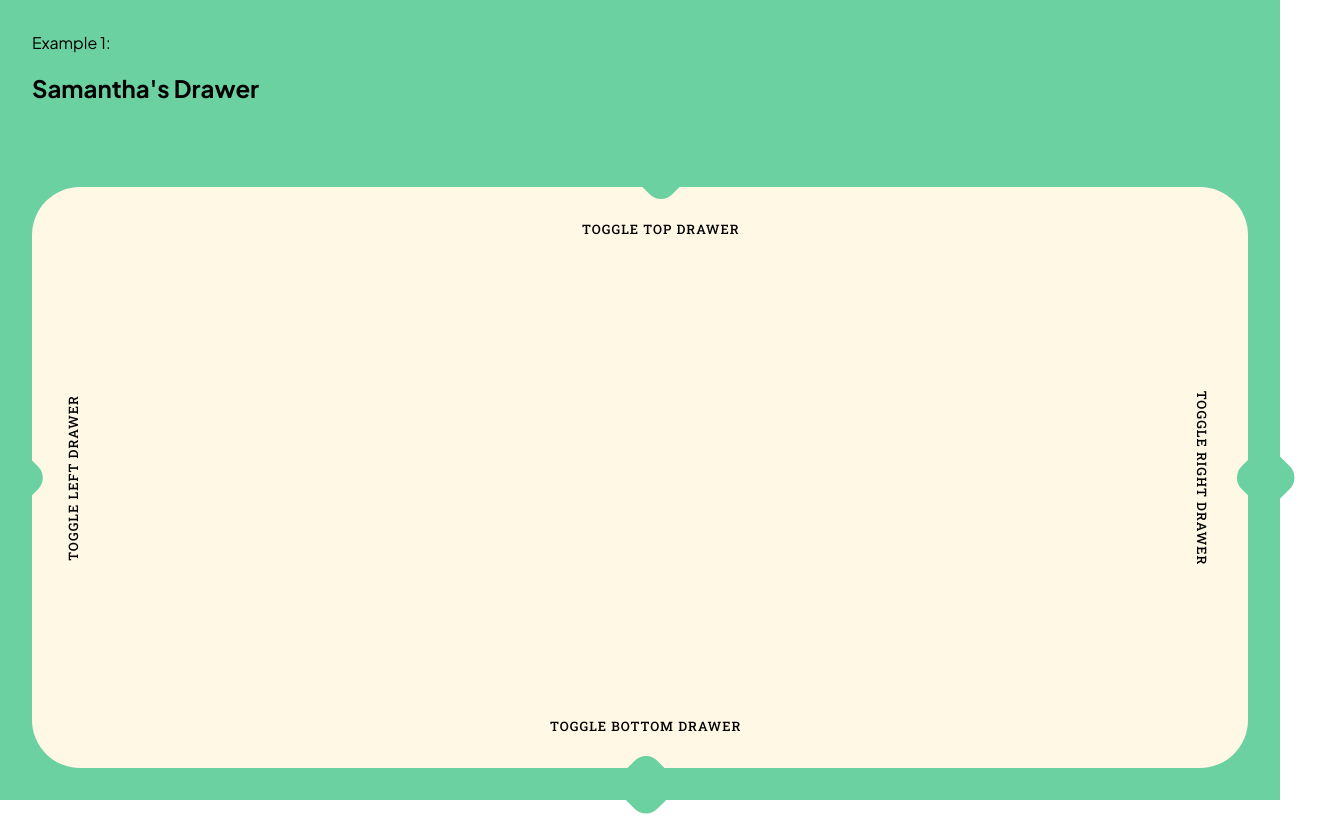
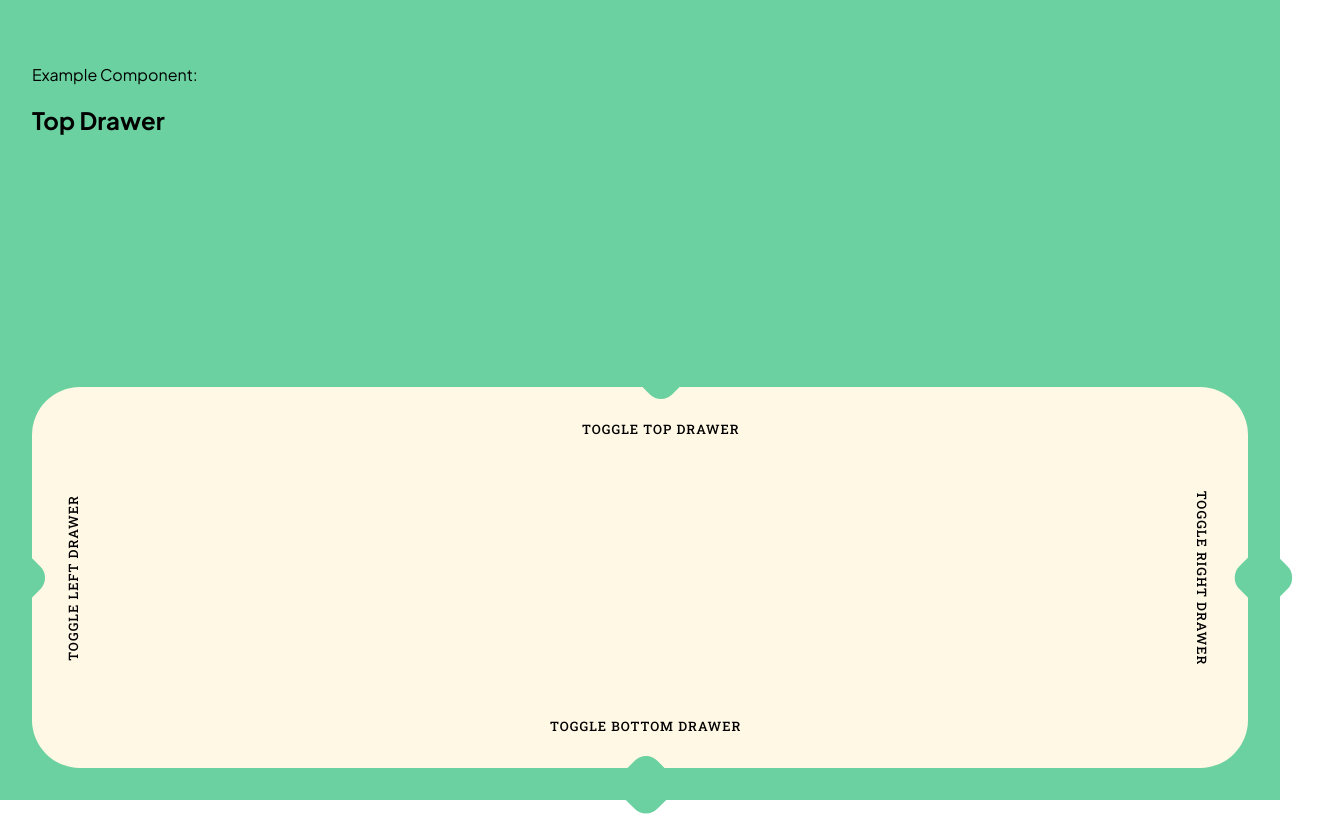
Before and after one commit to mishakov7/blimpse-dresser, a Next.js app: page / in a window 1280 px wide. Both pictures are taken after a click on the button "TOGGLE TOP DRAWER". Shown: the whole page, 1344 px wide, since content can reach past the window. Built offline with nearby package versions, Linux system fonts and the light colour scheme.

Commit message:
Started on drawer toggle animation

```diff
--- a/src/components/Dresser.js
+++ b/src/components/Dresser.js
@@ -1,36 +1,74 @@
-import React, { useState, useEffect } from 'react';
+import React, { useState, useEffect, useLayoutEffect } from 'react';
 import Frame from './Frame';
-
 import Example1 from './Example1';
 
+const leftDrawer = {
+    direction: "left",
+    width: 25,
+    height: 100
+}
+
+const topDrawer = {
+    direction: "top",
+    width: 100,
+    height: 60
+}
+
+const bottomDrawer = {
+    direction: "bottom",
+    width: 100,
+    height: 45
+}
+
+const rightDrawer = {
+    direction: "right",
+    width: 75,
+    height: 100
+}
+
 export default function Dresser(props) {
-    const [component, setComponent] = useState(<Example1 name="Samantha" color="hsl(var(--accent2))" />);
     const [direction, setDirection] = useState("hide");
+    const [width, setWidth] = useState(0);
+    const [tempWidth, setTempWidth] = useState(0);
+    const [height, setHeight] = useState(0);
+    const [tempHeight, setTempHeight] = useState(0);
+    const duration = 800;
 
-    const toggleDirection = (dirStr) => {
-        if (direction == dirStr) {
+    const toggleDrawer = (obj) => {
+        if (direction == obj.direction) {
             setDirection("hide");
+            setWidth(null);
+            setHeight(null);
         } else {
-            setDirection(dirStr);
+            setDirection(obj.direction);
+            setTempWidth(obj.width);
+            setTempHeight(obj.height);
+
+            setTimeout(() => {
+                setWidth(obj.width);
+                setHeight(obj.height);
+            }, duration);
         }
     }
 
     return(
         <>
-        <div className='dresser' style={{display: "flex", flexDirection: ( direction == "top" || direction == "bottom" ? "column" : "row") }}>
+        <div className='dresser' style={{display: "flex", justifyContent: "space-between", flexDirection: ( direction == "top" || direction == "bottom" ? "column" : "row") }}>
 
-            { direction == "top" || direction == "left" ? component : null }
+            { direction == "top" || direction == "left" ?
+            <Example1 name={direction} drawerWidth={width} drawerHeight={height}/> : null }
 
-            <Frame>
+            <Frame drawerWidth={tempWidth} drawerHeight={tempHeight} direction={direction} duration={duration}>
                 <div className="dpad">
-                    <button onClick={() => toggleDirection("top")} className="top">Toggle Top Drawer</button>
-                    <button onClick={() => toggleDirection("left")} className="lft">Toggle Left Drawer</button>
-                    <button onClick={() => toggleDirection("right")} className="rgt">Toggle Right Drawer</button>
-                    <button onClick={() => toggleDirection("bottom")} className="btm">Toggle Bottom Drawer</button>
+                    <button onClick={() => toggleDrawer(topDrawer)} className="top">Toggle Top Drawer</button>
+                    <button onClick={() => toggleDrawer(leftDrawer)} className="lft">Toggle Left Drawer</button>
+                    <button onClick={() => toggleDrawer(rightDrawer)} className="rgt">Toggle Right Drawer</button>
+                    <button onClick={() => toggleDrawer(bottomDrawer)} className="btm">Toggle Bottom Drawer</button>
                 </div>
             </Frame>
 
-            { direction == "right" || direction == "bottom" ? component : null }
+            { direction == "right" || direction == "bottom" ?
+            <Example1 name={direction} drawerWidth={width} drawerHeight={height} /> : null }
         </div>
         </>
     );
--- a/src/components/Example1.js
+++ b/src/components/Example1.js
@@ -4,9 +4,9 @@ export default function Example1(props) {
 
     return(
         <>
-            <div className='drawer' style={{ background: props.color }}>
-                Example 1:
-                <h2>{props.name}'s Drawer </h2>
+            <div className='drawer' style={{ width: props.drawerWidth + "%", height: props.drawerHeight + "%" }}>
+                Example Component:
+                <h2>{props.name} Drawer </h2>
             </div>
         </>
     )
--- a/src/components/Frame.js
+++ b/src/components/Frame.js
@@ -1,10 +1,40 @@
-import React, { useState, useEffect } from 'react';
+import React, { useState, useEffect, useLayoutEffect } from 'react';
 
 export default function Frame(props) {
     const [frameWidth, setFrameWidth] = useState(100);
     const [frameHeight, setFrameHeight] = useState(100);
 
     const margin = 2;
+
+    const animateDrawer = (target) => {
+        let difference = frameWidth - target;
+        // let time = ( difference / 5 ) * 100
+        let increment = 5 / 10;
+
+        if (target > 0 && target < 100) {
+            let w = frameWidth;
+
+            const interval = setInterval(() => {
+                console.log("x");
+                w = w - increment;
+                setFrameWidth(w);
+                // console.log(w);
+            }, 10);
+
+            setTimeout(() => {
+                clearInterval(interval);
+            }, props.duration);
+        }
+    }
+
+    useLayoutEffect(() => {
+        let targetW = frameWidth - props.drawerWidth;
+        let targetH = frameHeight - props.drawerHeight;
+        animateDrawer(targetW);
+
+        console.log(frameWidth);
+
+    }, [props.direction]);
 
     return(
         <>
--- a/src/styles/globals.css
+++ b/src/styles/globals.css
@@ -113,7 +113,11 @@ main {
 }
 
 .drawer {
-  padding: 2rem;
+  padding: 4rem 2rem;
+}
+
+.drawer h2 {
+  text-transform: capitalize;
 }
 
 .dresser {
@@ -205,11 +209,11 @@ main {
 }
 
 .dpad .lft::after {
-  transform: rotate(135deg) translate(-2.6rem, 2.6rem);
+  transform: rotate(135deg) translate(-2.5rem, 2.5rem);
 }
 
 .dpad .lft:hover::after {
-  transform: rotate(135deg) translate(-2.3rem, 2.3rem);
+  transform: rotate(135deg) translate(-2.2rem, 2.2rem);
 }
 
 .dpad .rgt {
@@ -220,11 +224,11 @@ main {
 }
 
 .dpad .rgt::after {
-  transform: rotate(-135deg) translate(2.8rem, 2.8rem);
+  transform: rotate(-135deg) translate(2.7rem, 2.7rem);
 }
 
 .dpad .rgt:hover::after {
-  transform: rotate(-135deg) translate(2.5rem, 2.5rem);
+  transform: rotate(-135deg) translate(2.4rem, 2.4rem);
 }
 
 .dpad .btm {
```
